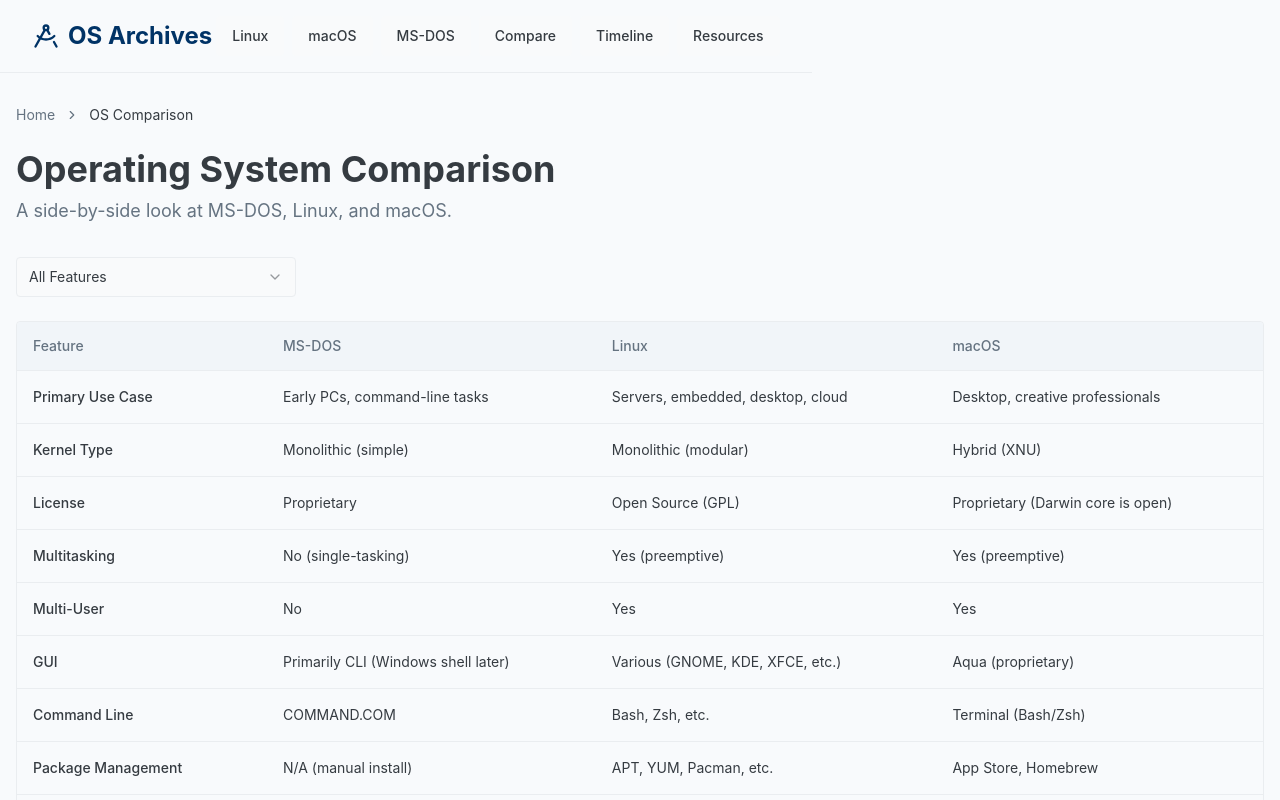
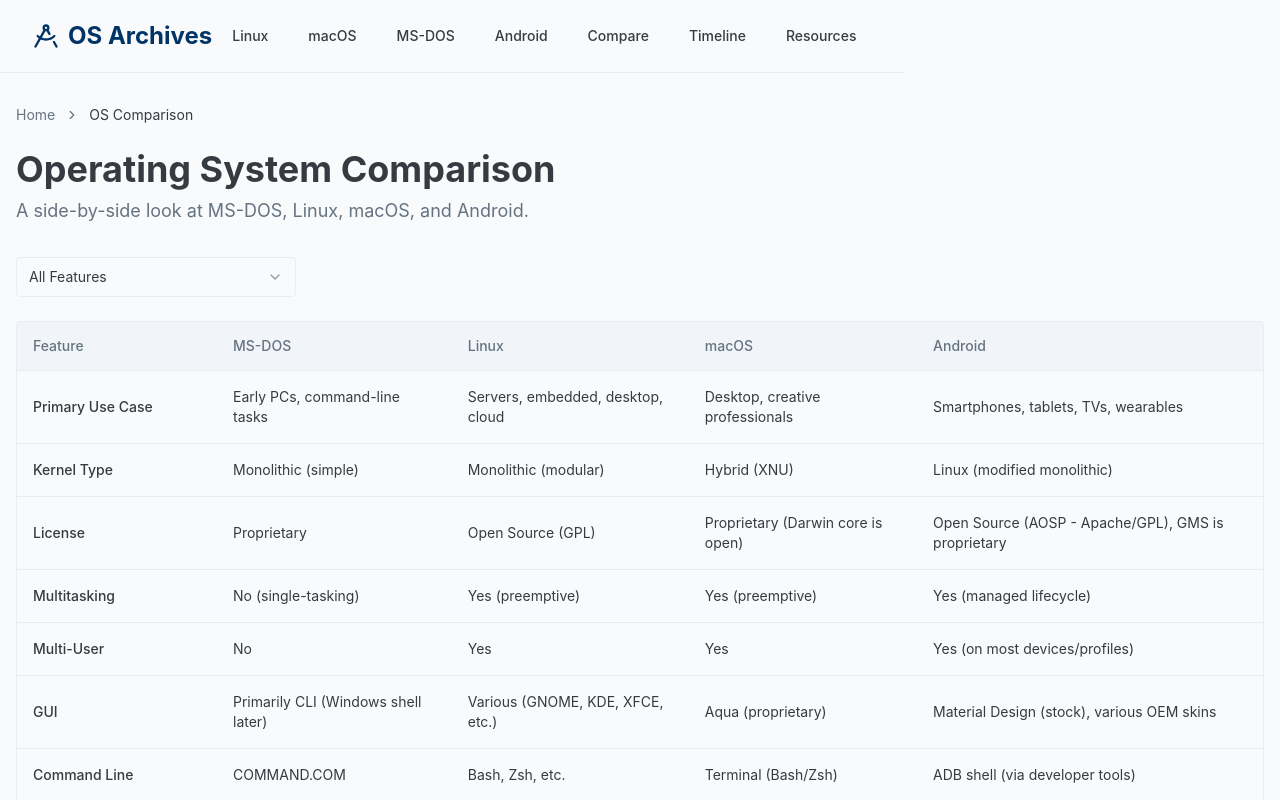
Before and after one commit to SadiqNaizam/MLO-a774-c708, a React (Vite) app: page /comparison in a window 1280 px wide. Shown: the top 800 px of the page. Built offline with nearby package versions, Linux system fonts and the light colour scheme.

Commit message:
Updated code files: ComparisonPage.tsx

```diff
--- a/src/pages/ComparisonPage.tsx
+++ b/src/pages/ComparisonPage.tsx
@@ -34,6 +34,11 @@
           </Link>
         </NavigationMenuItem>
         <NavigationMenuItem>
+          <Link to="/os/android">
+            <NavigationMenuLink className={navigationMenuTriggerStyle()}>Android</NavigationMenuLink>
+          </Link>
+        </NavigationMenuItem>
+        <NavigationMenuItem>
           <Link to="/comparison">
             <NavigationMenuLink className={navigationMenuTriggerStyle()}>Compare</NavigationMenuLink>
           </Link>
@@ -54,18 +59,18 @@
 );
 
 const comparisonData = [
-  { feature: "Primary Use Case", msDos: "Early PCs, command-line tasks", linux: "Servers, embedded, desktop, cloud", macOS: "Desktop, creative professionals" },
-  { feature: "Kernel Type", msDos: "Monolithic (simple)", linux: "Monolithic (modular)", macOS: "Hybrid (XNU)" },
-  { feature: "License", msDos: "Proprietary", linux: "Open Source (GPL)", macOS: "Proprietary (Darwin core is open)" },
-  { feature: "Multitasking", msDos: "No (single-tasking)", linux: "Yes (preemptive)", macOS: "Yes (preemptive)" },
-  { feature: "Multi-User", msDos: "No", linux: "Yes", macOS: "Yes" },
-  { feature: "GUI", msDos: "Primarily CLI (Windows shell later)", linux: "Various (GNOME, KDE, XFCE, etc.)", macOS: "Aqua (proprietary)" },
-  { feature: "Command Line", msDos: "COMMAND.COM", linux: "Bash, Zsh, etc.", macOS: "Terminal (Bash/Zsh)" },
-  { feature: "Package Management", msDos: "N/A (manual install)", linux: "APT, YUM, Pacman, etc.", macOS: "App Store, Homebrew" },
-  { feature: "Security Model", msDos: "Minimal", linux: "Robust (permissions, SELinux)", macOS: "Robust (permissions, Gatekeeper)" },
-  { feature: "Hardware Support", msDos: "Limited (legacy IBM PC)", linux: "Very Broad", macOS: "Apple Hardware Only" },
-  { feature: "Cost", msDos: "Bundled (historical)", linux: "Free (most distributions)", macOS: "Bundled with Apple hardware" },
-  { feature: "Customizability", msDos: "Low", linux: "Very High", macOS: "Moderate" },
+  { feature: "Primary Use Case", msDos: "Early PCs, command-line tasks", linux: "Servers, embedded, desktop, cloud", macOS: "Desktop, creative professionals", android: "Smartphones, tablets, TVs, wearables" },
+  { feature: "Kernel Type", msDos: "Monolithic (simple)", linux: "Monolithic (modular)", macOS: "Hybrid (XNU)", android: "Linux (modified monolithic)" },
+  { feature: "License", msDos: "Proprietary", linux: "Open Source (GPL)", macOS: "Proprietary (Darwin core is open)", android: "Open Source (AOSP - Apache/GPL), GMS is proprietary" },
+  { feature: "Multitasking", msDos: "No (single-tasking)", linux: "Yes (preemptive)", macOS: "Yes (preemptive)", android: "Yes (managed lifecycle)" },
+  { feature: "Multi-User", msDos: "No", linux: "Yes", macOS: "Yes", android: "Yes (on most devices/profiles)" },
+  { feature: "GUI", msDos: "Primarily CLI (Windows shell later)", linux: "Various (GNOME, KDE, XFCE, etc.)", macOS: "Aqua (proprietary)", android: "Material Design (stock), various OEM skins" },
+  { feature: "Command Line", msDos: "COMMAND.COM", linux: "Bash, Zsh, etc.", macOS: "Terminal (Bash/Zsh)", android: "ADB shell (via developer tools)" },
+  { feature: "Package Management", msDos: "N/A (manual install)", linux: "APT, YUM, Pacman, etc.", macOS: "App Store, Homebrew", android: "Google Play Store, F-Droid, manual (APK)" },
+  { feature: "Security Model", msDos: "Minimal", linux: "Robust (permissions, SELinux)", macOS: "Robust (permissions, Gatekeeper)", android: "Permissions, sandboxing, verified boot, Play Protect" },
+  { feature: "Hardware Support", msDos: "Limited (legacy IBM PC)", linux: "Very Broad", macOS: "Apple Hardware Only", android: "Extremely Broad (various manufacturers)" },
+  { feature: "Cost", msDos: "Bundled (historical)", linux: "Free (most distributions)", macOS: "Bundled with Apple hardware", android: "Free (AOSP), GMS licensing for manufacturers" },
+  { feature: "Customizability", msDos: "Low", linux: "Very High", macOS: "Moderate", android: "Very High (AOSP), Moderate to High (OEMs)" },
 ];
 
 const ComparisonPage: React.FC = () => {
@@ -74,8 +79,11 @@
 
   const filteredData = comparisonData.filter(item => {
     if (filter === "all") return true;
-    // This is a basic filter example, could be expanded
-    return item.feature.toLowerCase().includes(filter.toLowerCase());
+    return item.feature.toLowerCase().includes(filter.toLowerCase()) ||
+           (item.msDos && item.msDos.toLowerCase().includes(filter.toLowerCase())) ||
+           (item.linux && item.linux.toLowerCase().includes(filter.toLowerCase())) ||
+           (item.macOS && item.macOS.toLowerCase().includes(filter.toLowerCase())) ||
+           (item.android && item.android.toLowerCase().includes(filter.toLowerCase()));
   });
 
   return (
@@ -97,22 +105,25 @@
         <header className="mb-8">
           <h1 className="text-4xl font-bold mb-2">Operating System Comparison</h1>
           <p className="text-lg text-muted-foreground">
-            A side-by-side look at MS-DOS, Linux, and macOS.
+            A side-by-side look at MS-DOS, Linux, macOS, and Android.
           </p>
         </header>
 
         <div className="mb-6">
           <Select value={filter} onValueChange={setFilter}>
             <SelectTrigger className="w-[280px]">
-              <SelectValue placeholder="Filter by category (Example)" />
+              <SelectValue placeholder="Filter by keyword..." />
             </SelectTrigger>
             <SelectContent>
               <SelectGroup>
-                <SelectLabel>Filter Criteria (Example)</SelectLabel>
+                <SelectLabel>Filter Criteria</SelectLabel>
                 <SelectItem value="all">All Features</SelectItem>
                 <SelectItem value="kernel">Kernel</SelectItem>
                 <SelectItem value="gui">GUI</SelectItem>
                 <SelectItem value="security">Security</SelectItem>
+                <SelectItem value="license">License</SelectItem>
+                <SelectItem value="open source">Open Source</SelectItem>
+                <SelectItem value="proprietary">Proprietary</SelectItem>
               </SelectGroup>
             </SelectContent>
           </Select>
@@ -120,13 +131,14 @@
 
         <ScrollArea className="h-[600px] border rounded-md">
           <Table>
-            <TableCaption>Feature comparison of MS-DOS, Linux, and macOS.</TableCaption>
+            <TableCaption>Feature comparison of MS-DOS, Linux, macOS, and Android.</TableCaption>
             <TableHeader className="sticky top-0 bg-slate-100 z-10">
               <TableRow>
-                <TableHead className="w-[250px]">Feature</TableHead>
+                <TableHead className="w-[200px] min-w-[200px]">Feature</TableHead>
                 <TableHead>MS-DOS</TableHead>
                 <TableHead>Linux</TableHead>
                 <TableHead>macOS</TableHead>
+                <TableHead>Android</TableHead>
               </TableRow>
             </TableHeader>
             <TableBody>
@@ -136,8 +148,14 @@
                   <TableCell>{row.msDos}</TableCell>
                   <TableCell>{row.linux}</TableCell>
                   <TableCell>{row.macOS}</TableCell>
+                  <TableCell>{row.android}</TableCell>
                 </TableRow>
-              ))}
+              ))}\
+              {filteredData.length === 0 && (
+                <TableRow>
+                  <TableCell colSpan={5} className="text-center">No features match your filter criteria.</TableCell>
+                </TableRow>
+              )}
             </TableBody>
           </Table>
         </ScrollArea>
@@ -151,6 +169,7 @@
             rows={4}
             className="max-w-xl mx-auto"
           />
+           {/* <Button className="mt-4 mx-auto block">Save Notes</Button> Functionality not implemented */}
         </section>
       </main>
       <footer className="text-center py-6 border-t text-muted-foreground">
```
